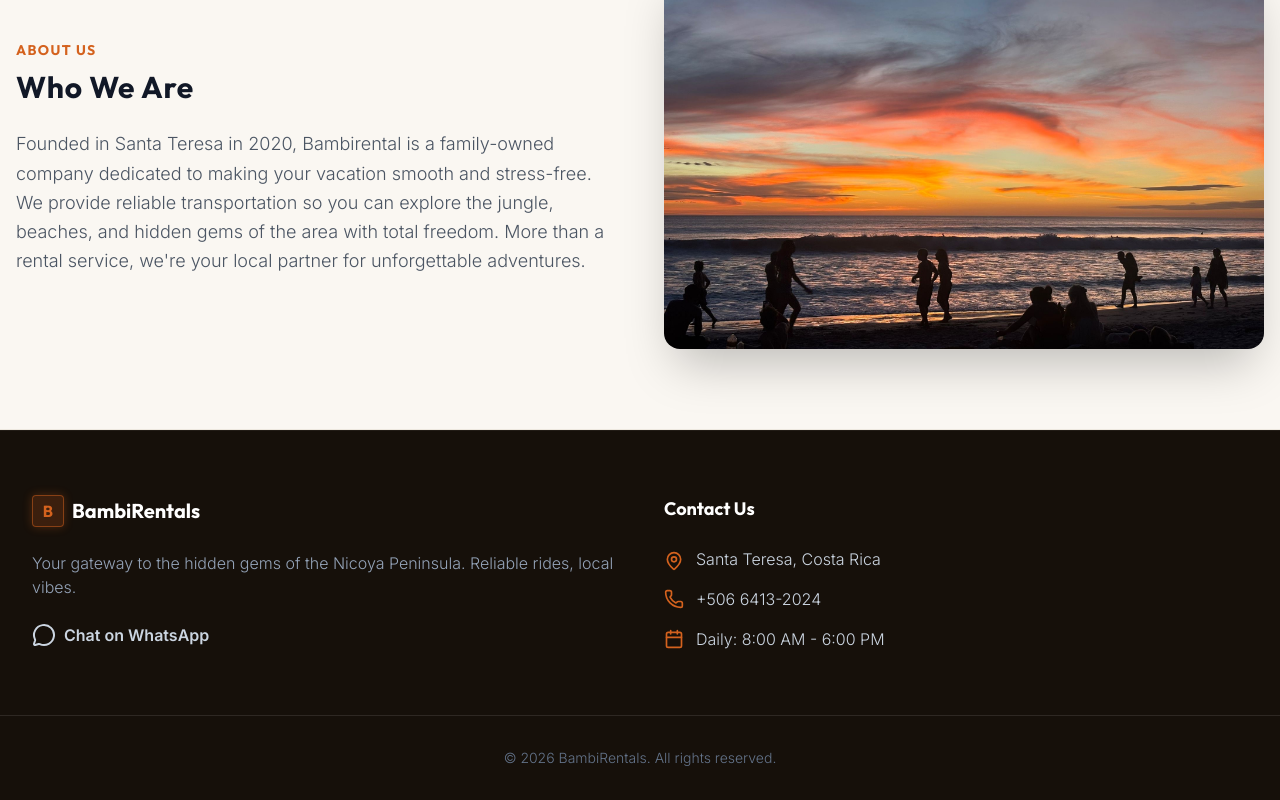
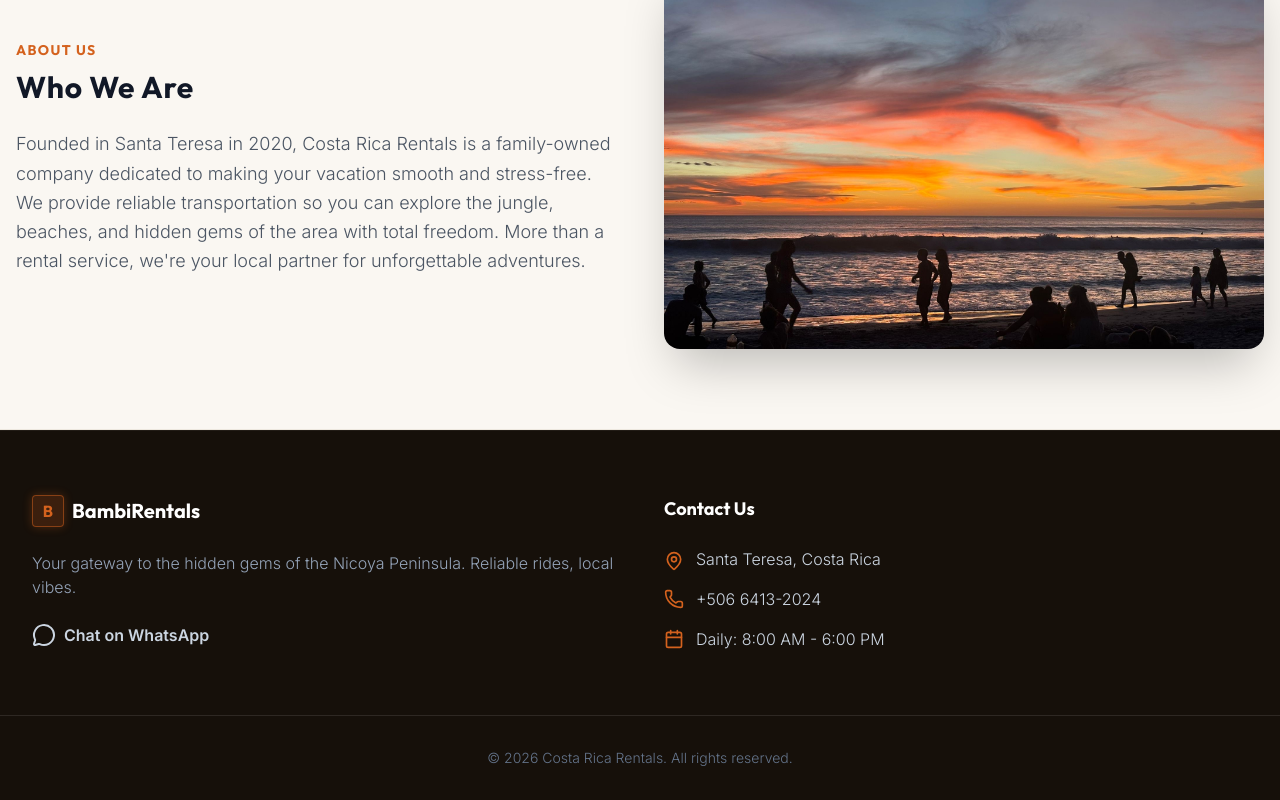
Before and after one commit to eitanvo4-cloud/-bambirentals, a React (Vite) app: page / in a window 1280 px wide. Shown: the part 2440-3240 px from the top of the page. Built offline with nearby package versions, Linux system fonts and the light colour scheme.

Commit message:
rebrand: rename user-facing copy to Costa Rica Rentals

```diff
--- a/App.tsx
+++ b/App.tsx
@@ -141,7 +141,7 @@ const App: React.FC = () => {
                   <span className="text-primary font-bold uppercase tracking-widest text-sm font-display">About Us</span>
                   <h3 className="text-3xl font-bold mb-6 mt-2 tracking-wide font-display text-gray-900">Who We Are</h3>
                   <p className="text-lg text-gray-600 leading-relaxed font-light">
-                    Founded in Santa Teresa in 2020, Bambirental is a family-owned company dedicated to making your vacation smooth and stress-free. We provide reliable transportation so you can explore the jungle, beaches, and hidden gems of the area with total freedom. More than a rental service, we're your local partner for unforgettable adventures.
+                    Founded in Santa Teresa in 2020, Costa Rica Rentals is a family-owned company dedicated to making your vacation smooth and stress-free. We provide reliable transportation so you can explore the jungle, beaches, and hidden gems of the area with total freedom. More than a rental service, we're your local partner for unforgettable adventures.
                   </p>
                 </div>
                 <div className="relative h-64 md:h-96 rounded-2xl overflow-hidden shadow-2xl">
@@ -370,7 +370,7 @@ const App: React.FC = () => {
           </div>
         </div>
         <div className="max-w-7xl mx-auto px-4 mt-16 pt-8 border-t border-white/10 text-center text-slate-500 text-sm font-light">
-          © {new Date().getFullYear()} BambiRentals. All rights reserved.
+          © {new Date().getFullYear()} Costa Rica Rentals. All rights reserved.
         </div>
       </footer>
     </div>
--- a/components/BookingForm.tsx
+++ b/components/BookingForm.tsx
@@ -392,7 +392,7 @@ export const BookingForm: React.FC<BookingFormProps> = ({ atv, onCancel, onSubmi
                             className="mt-1 w-4 h-4 text-primary border-gray-300 rounded focus:ring-primary"
                         />
                         <label htmlFor="terms" className="text-sm text-gray-600 font-light">
-                            I agree to the <button type="button" onClick={() => setShowTerms(true)} className="text-primary underline font-medium hover:text-primary-hover">Terms & Conditions</button> of BambiRentals.
+                            I agree to the <button type="button" onClick={() => setShowTerms(true)} className="text-primary underline font-medium hover:text-primary-hover">Terms & Conditions</button> of Costa Rica Rentals.
                         </label>
                     </div>
 
--- a/components/ConfirmationPage.tsx
+++ b/components/ConfirmationPage.tsx
@@ -39,7 +39,7 @@ export const ConfirmationPage: React.FC<ConfirmationPageProps> = ({ booking, atv
                 <div className="p-8 md:p-12">
                     <div className="text-center mb-10">
                         <p className="text-gray-600 font-light text-lg leading-relaxed max-w-xl mx-auto">
-                            Thank you for choosing BambiRentals. We have received your request for the <span className="font-bold text-primary font-display">{atv.modelName}</span>.
+                            Thank you for choosing Costa Rica Rentals. We have received your request for the <span className="font-bold text-primary font-display">{atv.modelName}</span>.
                             Our team will review availability and send a confirmation email to <span className="font-semibold text-gray-900">{booking.email}</span> shortly.
                             <br /><br />
                             <span className="font-medium text-secondary">Want a faster response? Message us directly on WhatsApp and we'll confirm your booking in minutes.</span>
--- a/index.html
+++ b/index.html
@@ -3,7 +3,7 @@
   <head>
     <meta charset="UTF-8" />
     <meta name="viewport" content="width=device-width, initial-scale=1.0" />
-    <title>BambiRentals - Santa Teresa ATV</title>
+    <title>Costa Rica Rentals | Santa Teresa ATV Rentals</title>
     <script src="https://cdn.tailwindcss.com"></script>
     <script>
       tailwind.config = {
--- a/metadata.json
+++ b/metadata.json
@@ -1,5 +1,5 @@
 {
-  "name": "BambiRentals",
+  "name": "Costa Rica Rentals",
   "description": "Premium ATV rentals in Santa Teresa, Costa Rica. Explore the jungle and beaches with our rugged fleet.",
   "requestFramePermissions": []
 }
```
Also changed, not shown: 1 other file (tests, documents, lock files or other folders).
